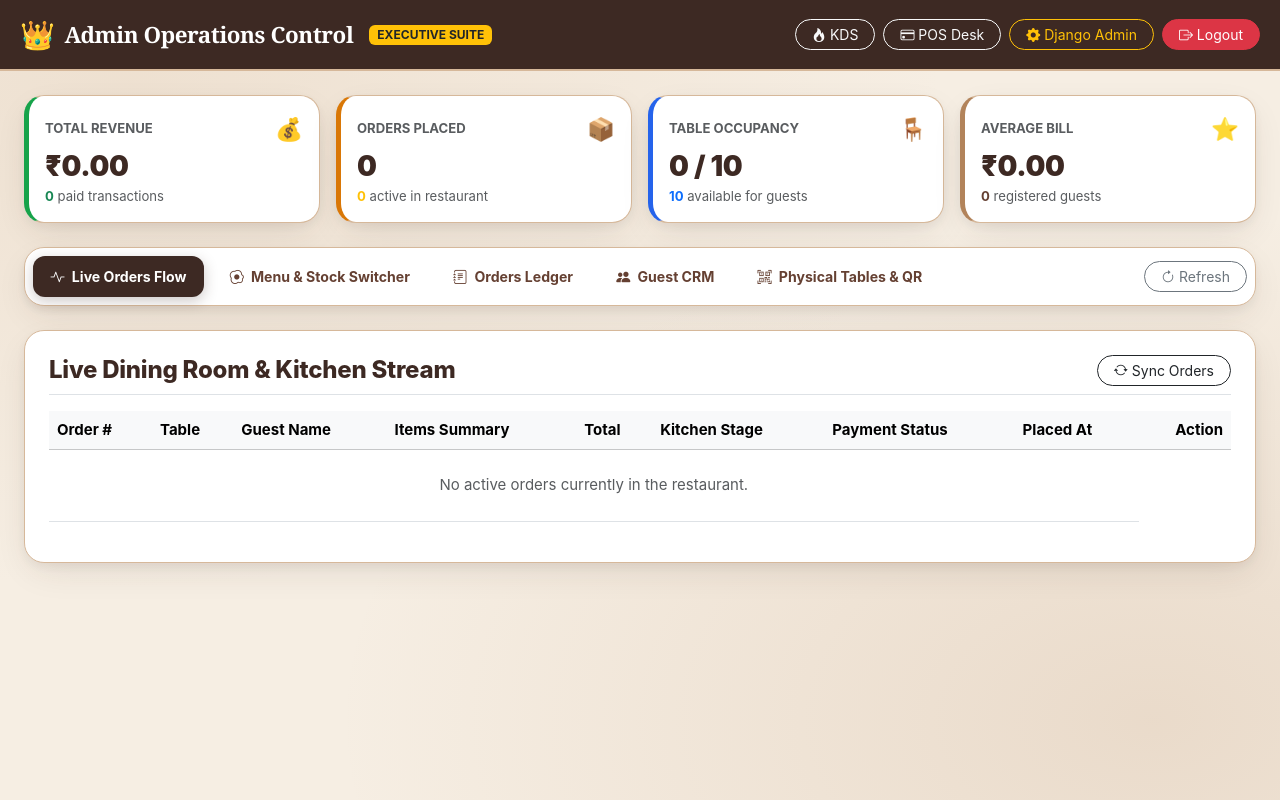
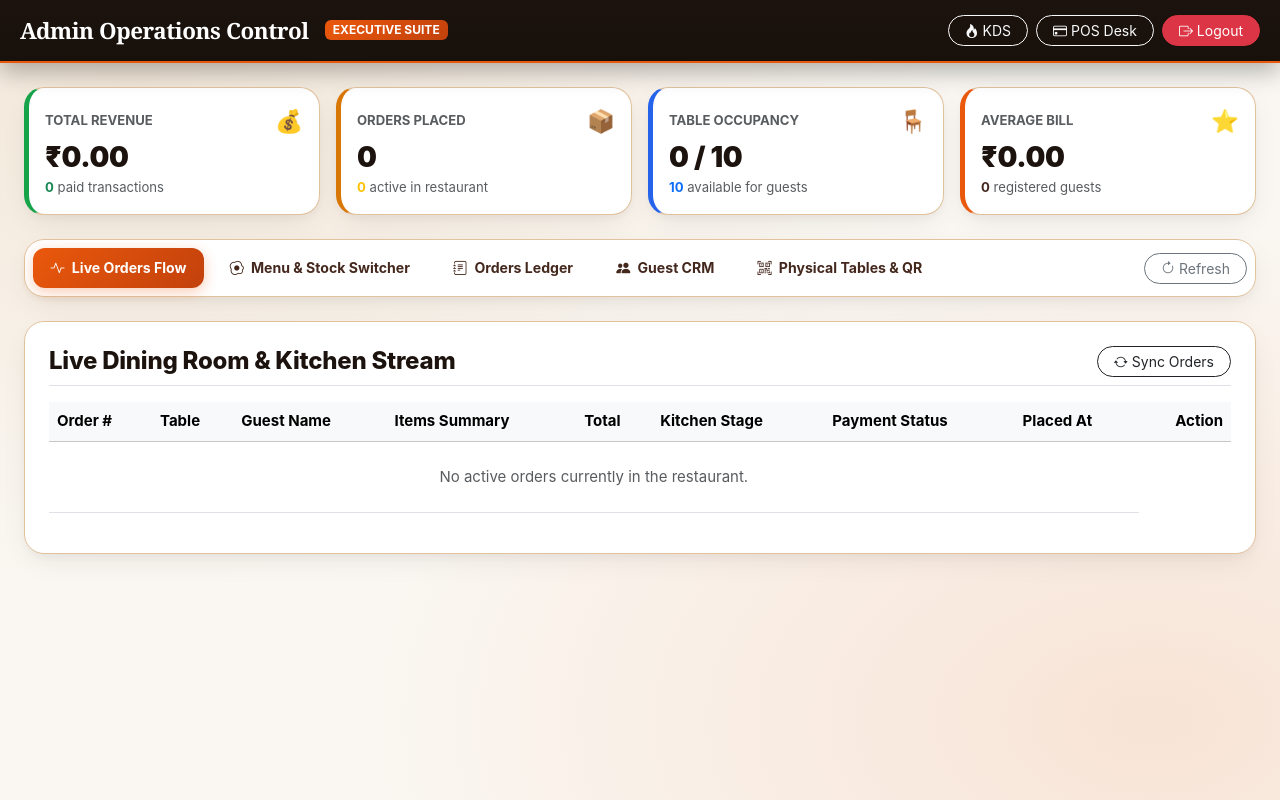
Before and after one commit to SrinivasanS23/Restaurent-_Orderless_Proj, a Django app: page /dashboard/ in a window 1280 px wide. Run offline with Django 5.2, Linux system fonts and the light colour scheme; the visitor is signed in with stand-in values (Sample User, id 1); data that the repository does not hold is empty.

Commit message:
feat: apply culinary artwork background to tables 1-10, refresh global theme, and clean admin navbar

```diff
--- a/static/css/main.css
+++ b/static/css/main.css
@@ -1,38 +1,49 @@
 /* ==========================================================================
-   OrderLess Restaurant System — Design System v3.5
+   OrderLess Restaurant System — Design System v4.0 (Authentic Royal Indian Culinary Theme)
    Palette:
-     - Cream Background:   #F6EEE3
-     - Warm Tan Accent:    #D6B89A
-     - Cognac Caramel:     #B2835A
-     - Roasted Walnut:     #654032
-     - Deep Espresso:      #3D2923
+     - Warm Ivory / Cream Background:  #FAF7F2
+     - Spiced Amber Accent:            #E2C29D
+     - Royal Saffron Flame:            #EA580C
+     - Roasted Chestnut / Dark Walnut: #44281D
+     - Deep Obsidian Espresso:         #1C130E
+     - Vibrant Herb Green:             #16A34A
+     - Kashmiri Chilli Red:            #DC2626
    ========================================================================== */
 
 :root {
     /* Brand Color Tokens */
-    --bg-cream: #F6EEE3;
-    --tan-accent: #D6B89A;
-    --cognac-gold: #B2835A;
-    --roasted-walnut: #654032;
-    --deep-espresso: #3D2923;
+    --bg-cream: #FAF7F2;
+    --bg-surface: #FFFDF9;
+    --tan-accent: #E2C29D;
+    --cognac-gold: #EA580C;
+    --roasted-walnut: #44281D;
+    --deep-espresso: #1C130E;
+
+    /* Saffron & Spice Accents */
+    --saffron-gold: #F59E0B;
+    --saffron-amber: #D97706;
+    --terracotta-flame: #EA580C;
+    --terracotta-dark: #C2410C;
+    --curry-leaf-green: #16A34A;
+    --chilli-ruby: #DC2626;
 
     /* Semantic Aliases */
-    --primary: #B2835A;
-    --primary-hover: #654032;
-    --primary-active: #3D2923;
-    --text-primary: #3D2923;
-    --text-secondary: #654032;
-    --text-muted: #8c7365;
-    --text-light: #F6EEE3;
+    --primary: #EA580C;
+    --primary-hover: #C2410C;
+    --primary-active: #9A3412;
+    --text-primary: #1C130E;
+    --text-secondary: #44281D;
+    --text-muted: #786458;
+    --text-light: #FAF7F2;
 
     /* Glass Surfaces */
-    --glass-bg: rgba(246, 238, 227, 0.88);
-    --glass-bg-dark: rgba(61, 41, 35, 0.94);
-    --glass-card: rgba(255, 255, 255, 0.72);
-    --glass-border: rgba(214, 184, 154, 0.45);
-    --glass-border-strong: rgba(178, 131, 90, 0.55);
-    --glass-shadow: 0 12px 36px -8px rgba(61, 41, 35, 0.12), 0 4px 12px rgba(61, 41, 35, 0.06);
-    --glass-shadow-lg: 0 20px 48px -10px rgba(61, 41, 35, 0.22), 0 8px 24px rgba(61, 41, 35, 0.12);
+    --glass-bg: rgba(250, 247, 242, 0.92);
+    --glass-bg-dark: rgba(28, 19, 14, 0.96);
+    --glass-card: rgba(255, 255, 255, 0.90);
+    --glass-border: rgba(226, 194, 157, 0.50);
+    --glass-border-strong: rgba(234, 88, 12, 0.45);
+    --glass-shadow: 0 10px 30px -6px rgba(28, 19, 14, 0.08), 0 4px 10px rgba(28, 19, 14, 0.04);
+    --glass-shadow-lg: 0 20px 48px -10px rgba(28, 19, 14, 0.16), 0 8px 24px rgba(28, 19, 14, 0.08);
 
     /* Status Colors */
     --success: #15803d;
@@ -61,9 +72,9 @@
 body {
     background-color: var(--bg-cream);
     background-image:
-        radial-gradient(at 10% 10%, rgba(214, 184, 154, 0.25) 0px, transparent 50%),
-        radial-gradient(at 90% 90%, rgba(178, 131, 90, 0.18) 0px, transparent 50%),
-        radial-gradient(at 50% 50%, rgba(246, 238, 227, 0.9) 0px, transparent 80%);
+        radial-gradient(at 10% 10%, rgba(226, 194, 157, 0.28) 0px, transparent 50%),
+        radial-gradient(at 90% 90%, rgba(234, 88, 12, 0.12) 0px, transparent 50%),
+        radial-gradient(at 50% 50%, rgba(250, 247, 242, 0.95) 0px, transparent 80%);
     background-attachment: fixed;
     color: var(--text-primary);
     font-family: 'Plus Jakarta Sans', -apple-system, BlinkMacSystemFont, 'Segoe UI', Roboto, sans-serif;
@@ -72,6 +83,32 @@ body {
     -webkit-font-smoothing: antialiased;
     -moz-osx-font-smoothing: grayscale;
     min-height: 100vh;
+}
+
+/* ==========================================================================
+   CUSTOMER TABLE (T01 - T10) DEDICATED ARTWORK BACKGROUND
+   ========================================================================== */
+body.customer-table-body {
+    background-color: #FAF7F2;
+    position: relative;
+    min-height: 100vh;
+}
+
+body.customer-table-body::before {
+    content: "";
+    position: fixed;
+    top: 0;
+    left: 0;
+    width: 100vw;
+    height: 100vh;
+    background-image:
+        linear-gradient(rgba(255, 253, 249, 0.80), rgba(254, 250, 242, 0.85)),
+        url('/static/images/table_pattern_bg.jpg');
+    background-size: cover;
+    background-position: center center;
+    background-repeat: no-repeat;
+    z-index: -1;
+    pointer-events: none;
 }
 
 h1, h2, h3, h4, h5, h6 {
@@ -112,11 +149,21 @@ h1, h2, h3, h4, h5, h6 {
     position: sticky;
     top: 0;
     z-index: 100;
-    background: rgba(246, 238, 227, 0.92);
+    background: rgba(255, 253, 249, 0.94);
     backdrop-filter: blur(20px);
     -webkit-backdrop-filter: blur(20px);
     border-bottom: 1px solid var(--glass-border);
     padding: 0.85rem 1.25rem;
+    box-shadow: 0 4px 20px rgba(28, 19, 14, 0.04);
+}
+
+.admin-app-header,
+.kds-app-header,
+.pos-app-header {
+    background: linear-gradient(180deg, #1C130E 0%, #17100B 100%) !important;
+    border-bottom: 2px solid var(--primary) !important;
+    color: var(--bg-cream) !important;
+    box-shadow: 0 8px 24px rgba(0, 0, 0, 0.3) !important;
 }
 
 .app-header .header-inner {
@@ -959,14 +1007,14 @@ h1, h2, h3, h4, h5, h6 {
 }
 
 .dash-tab-btn:hover {
-    background: rgba(214, 184, 154, 0.25);
+    background: rgba(226, 194, 157, 0.25);
     color: var(--deep-espresso);
 }
 
 .dash-tab-btn.active {
-    background: var(--deep-espresso);
+    background: linear-gradient(135deg, var(--primary) 0%, var(--primary-hover) 100%);
     color: #ffffff;
-    box-shadow: 0 4px 14px rgba(61, 41, 35, 0.25);
+    box-shadow: 0 4px 14px rgba(234, 88, 12, 0.3);
 }
 
 .dash-tab-pane {
--- a/templates/admin_dashboard/dashboard.html
+++ b/templates/admin_dashboard/dashboard.html
@@ -7,14 +7,13 @@
 
 {% block body %}
 <!-- Admin Top Header -->
-<header class="app-header" style="background: var(--deep-espresso); color: var(--bg-cream); border-bottom: 2px solid var(--tan-accent);">
+<header class="app-header admin-app-header" style="background: var(--deep-espresso); color: var(--bg-cream); border-bottom: 2px solid var(--primary);">
     <div class="header-inner" style="max-width: 1600px;">
         <div class="d-flex align-items-center gap-3">
             <a href="/" class="brand-logo text-white">
-                <span class="logo-icon">👑</span>
-                <span class="logo-text text-white">Admin Operations Control</span>
+                <span class="logo-text text-white fw-bold">Admin Operations Control</span>
             </a>
-            <span class="badge bg-warning text-dark fw-bold px-2 py-1" style="font-size: 0.75rem;">EXECUTIVE SUITE</span>
+            <span class="badge fw-bold px-2 py-1" style="font-size: 0.75rem; background: linear-gradient(135deg, var(--primary), var(--primary-hover)); color: #fff;">EXECUTIVE SUITE</span>
         </div>
 
         <div class="d-flex align-items-center gap-2">
@@ -23,9 +22,6 @@
             </a>
             <a href="/payment/" class="btn btn-sm btn-outline-light rounded-pill px-3">
                 <i class="bi bi-credit-card"></i> POS Desk
-            </a>
-            <a href="/admin/" class="btn btn-sm btn-outline-warning rounded-pill px-3" target="_blank">
-                <i class="bi bi-gear-fill"></i> Django Admin
             </a>
             <a href="/logout/" class="btn btn-sm btn-danger rounded-pill px-3">
                 <i class="bi bi-box-arrow-right"></i> Logout
--- a/templates/base.html
+++ b/templates/base.html
@@ -14,7 +14,7 @@
     <link rel="stylesheet" href="https://cdn.jsdelivr.net/npm/bootstrap-icons@1.11.3/font/bootstrap-icons.min.css">
 
     {% load static %}
-    <link rel="stylesheet" href="{% static 'css/main.css' %}?v=3.0">
+    <link rel="stylesheet" href="{% static 'css/main.css' %}?v=4.0">
     {% block extra_css %}{% endblock %}
 </head>
 <body class="{% block body_class %}{% endblock %}">
--- a/templates/customer/menu.html
+++ b/templates/customer/menu.html
@@ -2,6 +2,7 @@
 {% load static %}
 
 {% block title %}Menu - Table {{ table_display }} | {{ restaurant_name }}{% endblock %}
+{% block body_class %}customer-table-body{% endblock %}
 
 {% block body %}
 <!-- =========================================================================
--- a/templates/customer/order_tracking.html
+++ b/templates/customer/order_tracking.html
@@ -3,11 +3,11 @@
 
 {% block title %}Order #{{ order_number }} Live Status — {{ restaurant_name }}{% endblock %}
 {% block meta_description %}Live interactive order tracking and status for Order #{{ order_number }} at {{ restaurant_name }}{% endblock %}
-{% block body_class %}tracking-page{% endblock %}
+{% block body_class %}tracking-page customer-table-body{% endblock %}
 
 {% block body %}
 <!-- App Header -->
-<header class="app-header" style="background: var(--deep-espresso); color: var(--bg-cream); border-bottom: 2px solid var(--tan-accent);">
+<header class="app-header" style="background: var(--deep-espresso); color: var(--bg-cream); border-bottom: 2px solid var(--primary);">
     <div class="header-inner" style="max-width: 900px;">
         <a href="/" class="brand-logo text-white">
             <span class="logo-icon">🍽️</span>
--- a/templates/kitchen/dashboard.html
+++ b/templates/kitchen/dashboard.html
@@ -26,7 +26,7 @@
 </div>
 
 <!-- KDS Top Navigation Header -->
-<header class="app-header" style="background: var(--deep-espresso); color: var(--bg-cream); border-bottom: 2px solid var(--tan-accent);">
+<header class="app-header kds-app-header" style="background: var(--deep-espresso); color: var(--bg-cream); border-bottom: 2px solid var(--primary);">
     <div class="header-inner" style="max-width: 1400px;">
         <div class="d-flex align-items-center gap-3">
             <a href="/" class="brand-logo text-white">
--- a/templates/payment/desk.html
+++ b/templates/payment/desk.html
@@ -7,7 +7,7 @@
 
 {% block body %}
 <!-- App Header -->
-<header class="app-header" style="background: var(--deep-espresso); color: var(--bg-cream); border-bottom: 2px solid var(--tan-accent);">
+<header class="app-header pos-app-header" style="background: var(--deep-espresso); color: var(--bg-cream); border-bottom: 2px solid var(--primary);">
     <div class="header-inner" style="max-width: 1550px;">
         <div class="d-flex align-items-center gap-3">
             <a href="/" class="brand-logo text-white">
```
Also changed, not shown: other parts of static/css/main.css (+40 -39 lines), static/images/table_pattern_bg.jpg (added), 2 other files.
